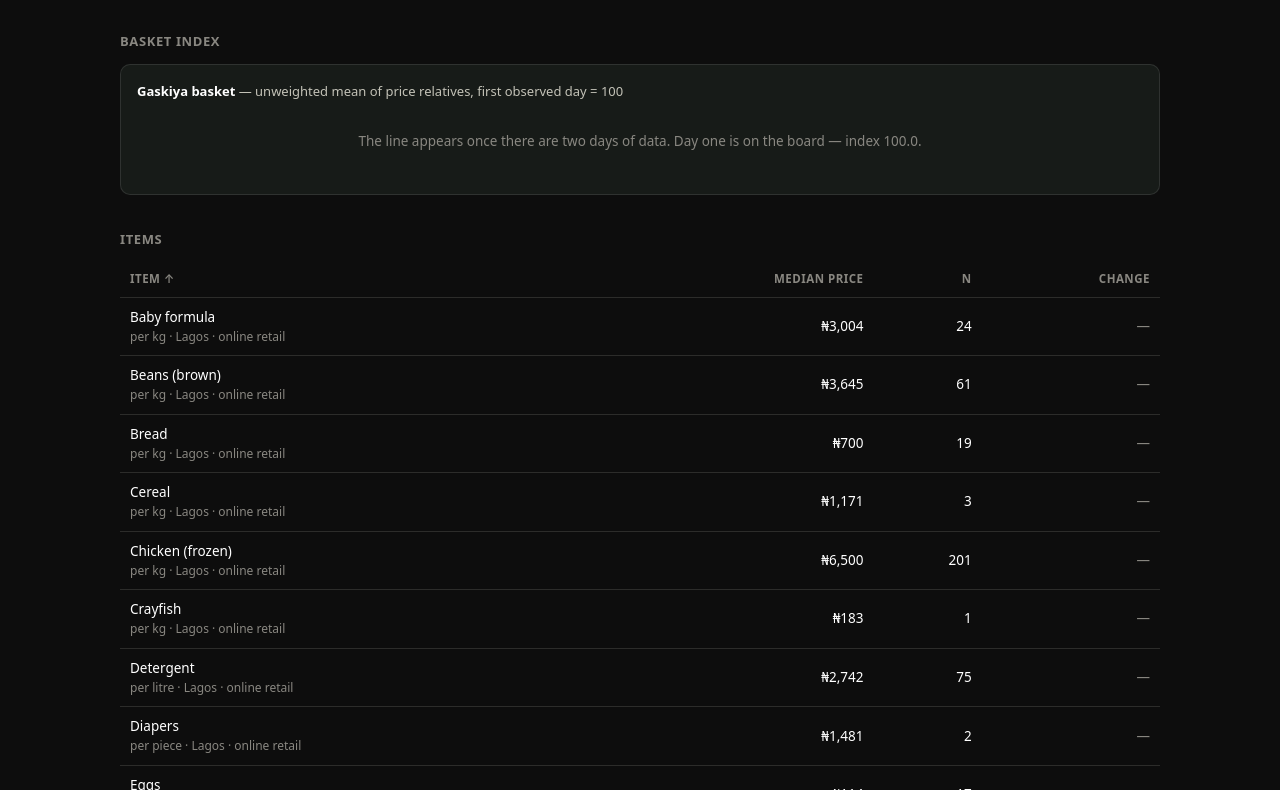
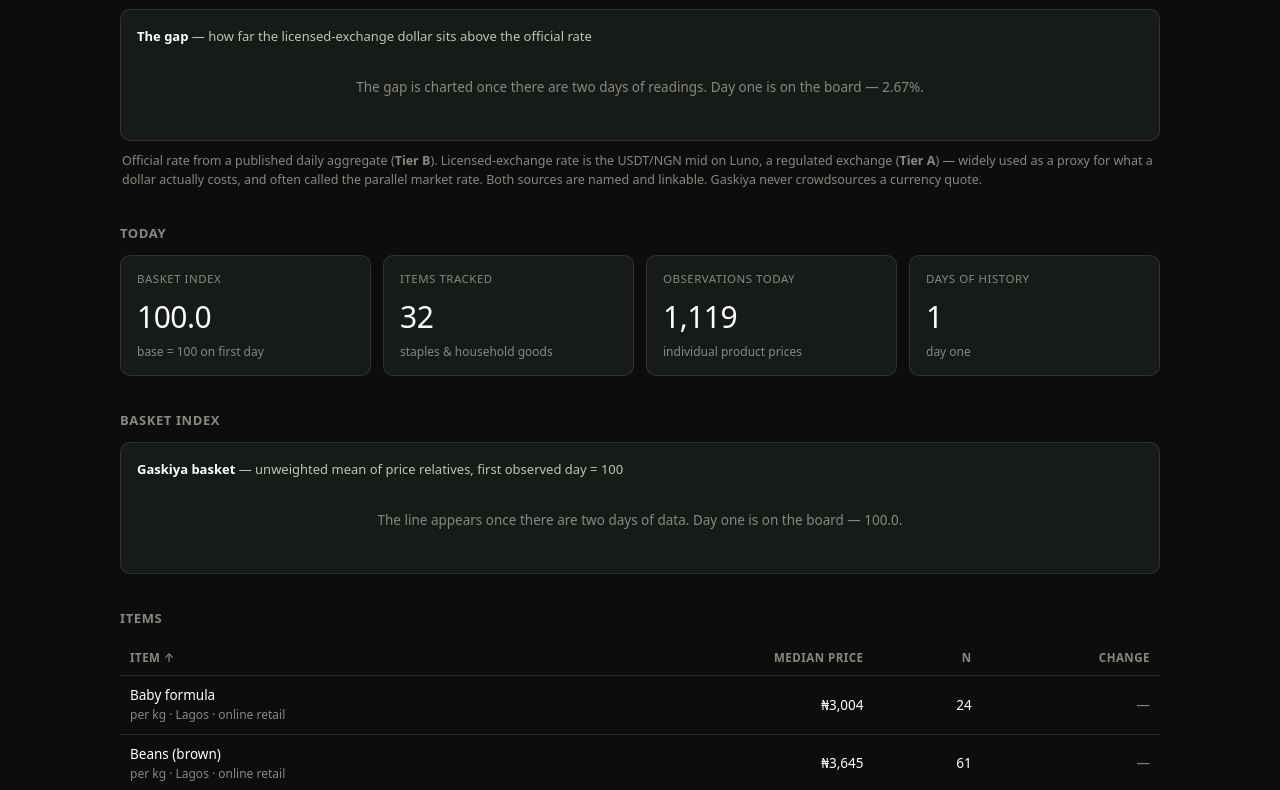
Before and after one commit to richardowoyemi/Gaskiya, a plain HTML site: page docs/index.html in a window 1280 px wide. Shown: the part 432-1222 px from the top of the page. Drawn offline with Linux system fonts and the light colour scheme.

Commit message:
Update index.html

```diff
--- a/docs/index.html
+++ b/docs/index.html
@@ -38,6 +38,7 @@
   figure{margin:0;background:var(--surface);border:1px solid var(--hair);border-radius:10px;padding:16px}
   figcaption{font-size:13px;color:var(--ink-2);margin-bottom:4px}
   figcaption b{color:var(--ink);font-weight:600}
+  .note{color:var(--muted);font-size:12.5px;margin:10px 2px 0}
   .empty{color:var(--muted);font-size:13.5px;padding:26px 4px;text-align:center}
   svg{display:block;width:100%;height:auto;overflow:visible}
   .tt{position:fixed;pointer-events:none;background:var(--surface-2);border:1px solid var(--hair);
@@ -76,6 +77,14 @@
   Read the geography before the price.
 </div>
 
+<h2>The dollar</h2>
+<div class="kpis" id="fxkpis"></div>
+<figure style="margin-top:12px">
+  <figcaption><b>The gap</b> — how far the licensed-exchange dollar sits above the official rate</figcaption>
+  <div id="fxchart"></div>
+</figure>
+<p class="note" id="fxnote"></p>
+
 <h2>Today</h2>
 <div class="kpis" id="kpis"></div>
 
@@ -91,8 +100,10 @@
 <footer>
   <p><b>Method.</b> Each item's daily figure is the <b>median unit price</b> of every matched product that day —
      not an average, so one mispriced listing can't move the line. <code>n</code> is how many products backed it.</p>
-  <p><b>Tiers.</b> Everything on this page is <b>Tier A</b>: scraped from a named public source, with the URL as the receipt.
-     Tier B (official releases) and Tier C (human market reports) are labelled separately when they arrive.</p>
+  <p><b>Tiers.</b> <b>Tier A</b> is scraped live from a named public source, with the URL as the receipt —
+     every basket item, and the licensed-exchange dollar. <b>Tier B</b> is a published institutional figure,
+     cited with its source — the official exchange rate. <b>Tier C</b> (human market reports) is not on this
+     page yet, and will never be mixed silently into the others.</p>
   <p><b>Raw data.</b> Every day's rows are committed unmodified to
      <a href="https://github.com/richardowoyemi/Gaskiya/tree/main/data/raw">the public archive</a> —
      append-only, timestamped, and never edited after the fact. Check our arithmetic.</p>
@@ -161,6 +172,7 @@ function render() {
     tile('Days of history', days.length, days.length === 1 ? 'day one' : 'and counting'),
   ].join('');
 
+  renderFx(DATA.fx || []);
   drawChart(index);
   drawTable(items, today, prev);
 }
@@ -179,11 +191,13 @@ function deltaHTML(now, before) {
          (up ? '▲' : '▼') + ' ' + (up ? '+' : '') + pct.toFixed(1) + '%</span>';
 }
 
-function drawChart(index) {
-  const box = el('chart');
-  if (!index || index.length < 2) {
-    box.innerHTML = '<div class="empty">The line appears once there are two days of data.' +
-      (index.length ? ' Day one is on the board — index ' + index[0].v.toFixed(1) + '.' : '') + '</div>';
+function drawChart(index) { plot(el('chart'), index, 'v', v => v.toFixed(1), 'index', 'The line appears once there are two days of data.'); }
+
+function plot(box, series, key, fmt, unitWord, emptyMsg) {
+  const index = (series || []).map(p => ({d: p.d, v: p[key], items: p.items}));
+  if (!index.length || index.length < 2) {
+    box.innerHTML = '<div class="empty">' + emptyMsg +
+      (index.length ? ' Day one is on the board — ' + fmt(index[0].v) + '.' : '') + '</div>';
     return;
   }
   const W = 900, H = 260, P = {t: 16, r: 18, b: 30, l: 52};
@@ -223,7 +237,8 @@ function drawChart(index) {
   box.querySelectorAll('rect[data-i]').forEach(r => {
     r.addEventListener('mousemove', ev => {
       tt.innerHTML = '<div class="d">' + r.dataset.d + '</div><b>' +
-        Number(r.dataset.v).toFixed(1) + '</b> index · ' + r.dataset.n + ' items';
+        fmt(Number(r.dataset.v)) + '</b> ' + unitWord +
+        (r.dataset.n && r.dataset.n !== 'undefined' ? ' · ' + r.dataset.n + ' items' : '');
       tt.style.opacity = 1;
       tt.style.left = Math.min(ev.clientX + 14, innerWidth - 160) + 'px';
       tt.style.top = (ev.clientY - 46) + 'px';
@@ -232,6 +247,34 @@ function drawChart(index) {
     });
     r.addEventListener('mouseleave', () => { tt.style.opacity = 0; cross.setAttribute('opacity', 0); });
   });
+}
+
+
+function renderFx(fx) {
+  if (!fx.length) {
+    el('fxkpis').innerHTML = '<div class="tile"><div class="k">Dollar</div><div class="v">—</div>' +
+      '<div class="s">no FX reading yet</div></div>';
+    el('fxchart').innerHTML = '<div class="empty">No FX data yet.</div>';
+    return;
+  }
+  const now = fx[fx.length - 1], was = fx.length > 1 ? fx[fx.length - 2] : null;
+  el('fxkpis').innerHTML = [
+    tile('Official rate', '₦' + now.official.toLocaleString('en-NG', {maximumFractionDigits: 2}),
+         was ? deltaHTML(now.official, was.official) + ' vs previous' : 'per US$1 · published daily'),
+    tile('Licensed-exchange rate', '₦' + now.usdt.toLocaleString('en-NG', {maximumFractionDigits: 2}),
+         was ? deltaHTML(now.usdt, was.usdt) + ' vs previous' : 'USDT/NGN mid · live feed'),
+    tile('The gap', now.spread_pct.toFixed(2) + '%',
+         '₦' + (now.usdt - now.official).toLocaleString('en-NG', {maximumFractionDigits: 2}) + ' per dollar'),
+  ].join('');
+
+  plot(el('fxchart'), fx, 'spread_pct', v => v.toFixed(2) + '%', 'gap',
+       'The gap is charted once there are two days of readings.');
+
+  el('fxnote').innerHTML =
+    'Official rate from a published daily aggregate (<b>Tier B</b>). Licensed-exchange rate is the ' +
+    'USDT/NGN mid on Luno, a regulated exchange (<b>Tier A</b>) — widely used as a proxy for what a ' +
+    'dollar actually costs, and often called the parallel market rate. Both sources are named and ' +
+    'linkable. Gaskiya never crowdsources a currency quote.';
 }
 
 function drawTable(items, today, prev) {
```
